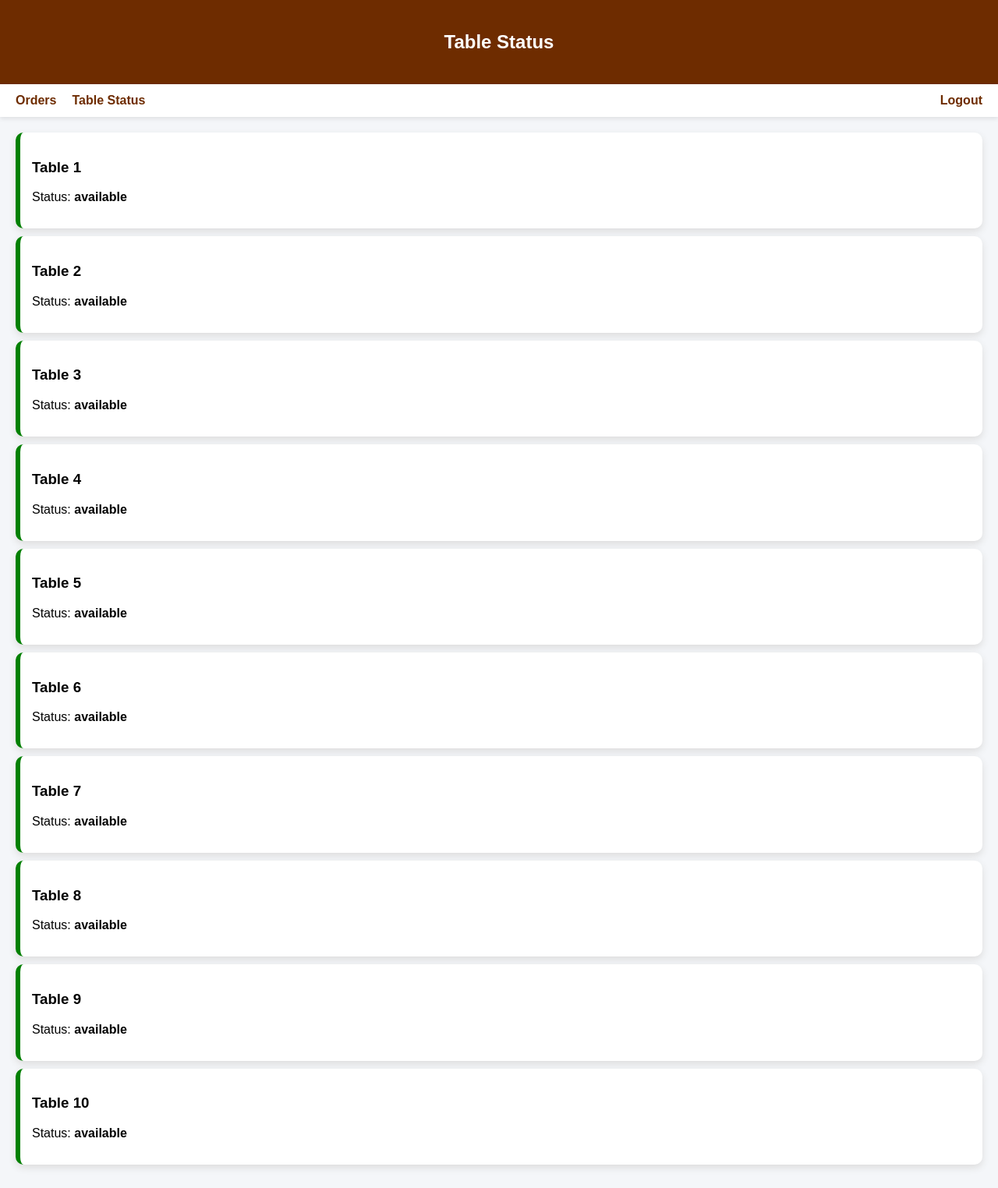
After one commit to BaniKaur7272/Cafe_Management_System, a Flask app: page /staff_tables in a window 1280 px wide. The commit adds this page. Shown: the whole page at 78% size. Run offline with Flask 3, Linux system fonts and the light colour scheme; the visitor is signed in with stand-in values (Sample User, id 1).

Commit message:
Add staff-only table view and update dashboard navbar

```diff
--- a/app.py
+++ b/app.py
@@ -525,6 +525,14 @@ def update_order(order_id, status):
     db.session.commit()
     return redirect("/staff_dashboard")
 
+@app.route("/staff_tables")
+def staff_tables():
+    if session.get("user_role") != "staff":
+        return redirect("/login")
+
+    tables = Tables.query.order_by(Tables.table_number).all()
+    return render_template("staff_tables.html", tables=tables)
+
 # -----------------------------
 # RUN SERVER
 # -----------------------------
--- /dev/null
+++ b/templates/staff_tables.html
@@ -0,0 +1,102 @@
+<!DOCTYPE html>
+<html lang="en">
+<head>
+    <meta charset="UTF-8">
+    <meta name="viewport" content="width=device-width, initial-scale=1.0">
+    <title>Document</title>
+</head>
+<body>
+    <!DOCTYPE html>
+    <html>
+
+    <head>
+        <title>Table Status</title>
+
+        <style>
+            body {
+                font-family: Arial;
+                background: #f4f6f9;
+                margin: 0;
+            }
+
+            .header {
+                background: #6e2c00;
+                color: white;
+                padding: 20px;
+                text-align: center;
+            }
+
+            .navbar {
+                background: #fff;
+                padding: 12px 20px;
+                display: flex;
+                gap: 20px;
+                box-shadow: 0 2px 6px rgba(0, 0, 0, 0.1);
+            }
+
+            .navbar a {
+                text-decoration: none;
+                color: #6e2c00;
+                font-weight: bold;
+            }
+
+            .logout {
+                margin-left: auto;
+                color: red;
+            }
+
+            .container {
+                padding: 20px;
+            }
+
+            .table-card {
+                background: white;
+                padding: 15px;
+                margin-bottom: 10px;
+                border-radius: 10px;
+                box-shadow: 0 4px 10px #ddd;
+            }
+
+            .available {
+                border-left: 6px solid green;
+            }
+
+            .reserved {
+                border-left: 6px solid orange;
+            }
+
+            .unavailable {
+                border-left: 6px solid red;
+            }
+        </style>
+    </head>
+
+    <body>
+
+        <div class="header">
+            <h2>Table Status</h2>
+        </div>
+
+        <div class="navbar">
+            <a href="/staff_dashboard">Orders</a>
+            <a href="/staff_tables" class="active">Table Status</a>
+            <a href="/logout" class="logout">Logout</a>
+        </div>
+
+        <div class="container">
+
+            {% for table in tables %}
+            <div class="table-card {{ table.status }}">
+                <h3>Table {{ table.table_number }}</h3>
+                <p>Status: <b>{{ table.status }}</b></p>
+
+                {% if table.status == "reserved" %}
+                <p>Reserved by: {{ table.reserved_by }}</p>
+                <p>Until: {{ table.reserved_until }}</p>
+                {% endif %}
+            </div>
+            {% endfor %}
+
+        </div>
+    </body>
+</html>
```
Also changed, not shown: templates/staff_dashboard.html (+4 -7 lines), templates/staff_orders.html (added, +95 -0 lines).
